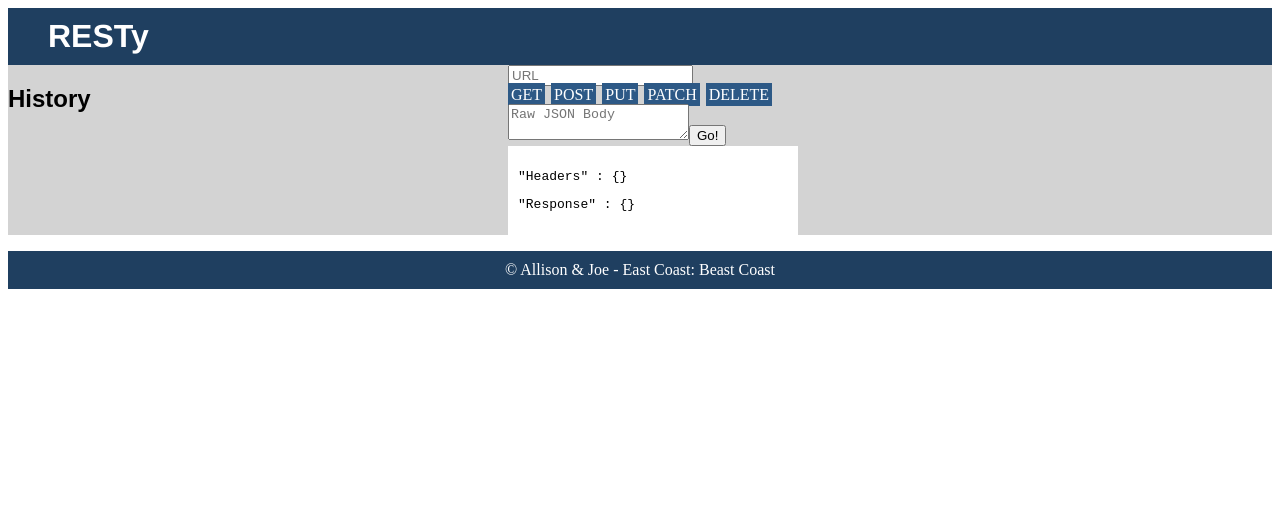
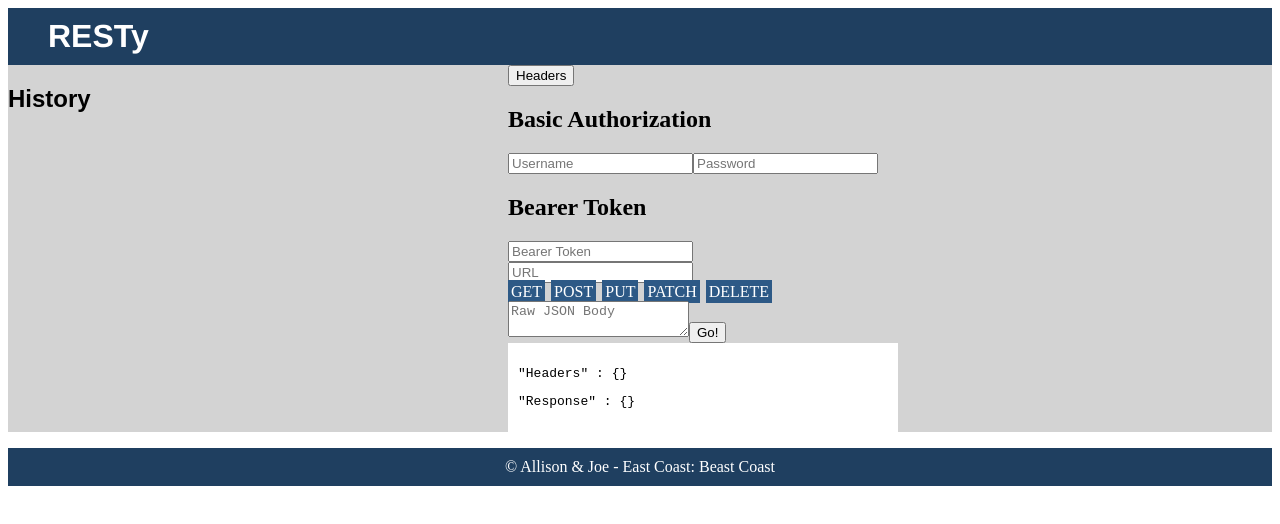
Before and after one commit to allisonbusse-401-advanced-javascript/resty-app, a React app: page / in a window 1280 px wide. Shown: the top 524 px of the page. Built offline with nearby package versions, Linux system fonts and the light colour scheme.

Commit message:
working on headers component

```diff
--- a/src/components/Form.js
+++ b/src/components/Form.js
@@ -38,7 +38,7 @@ Form.propTypes = {
   handleChange: PropTypes.func.isRequired,
   url: PropTypes.string.isRequired,
   method: PropTypes.string.isRequired,
-  body: PropTypes.string.isRequired
+  body: PropTypes.string.isRequired,
 };
 
 export default Form;
--- /dev/null
+++ b/src/components/HeaderForm.js
@@ -0,0 +1,28 @@
+import React from 'react';
+import PropTypes from 'prop-types';
+
+const HeaderForm = ({ handleHeaderSubmit, handleChange, authUsername, authPassword, authToken }) => (
+  <form onSubmit={handleHeaderSubmit}>
+    <button>Headers</button>
+    <div>
+      <h2>Basic Authorization</h2>
+      <input type="text" name="authUsername" placeholder="Username" value={authUsername} onChange={handleChange}></input>
+      <input type="password" name="authPassword" placeholder="Password" value={authPassword} onChange={handleChange}></input>
+    </div>
+    <div>
+      <h2>Bearer Token</h2>
+      <input type="text" name="authToken" placeholder="Bearer Token" value={authToken} onChange={handleChange}></input>
+    </div>
+  </form>
+);
+
+
+HeaderForm.propTypes = {
+  handleHeaderSubmit: PropTypes.func.isRequired,
+  handleChange: PropTypes.func.isRequired,
+  authUsername:  PropTypes.string,
+  authPassword: PropTypes.string,
+  authToken: PropTypes.string,
+};
+
+export default HeaderForm;
--- a/src/components/History.js
+++ b/src/components/History.js
@@ -4,7 +4,7 @@ import PropTypes from 'prop-types';
 import HistoryItem from './HistoryItem';
 import styles from './History.css';
 
-const History = ({ historyItems, onHistoryClick }) => {
+const History = ({ historyItems }) => {
   const historyElements = historyItems.map((history, index) => (
     <li key={`${index}-${history.url}-${history.method}`}>
       <HistoryItem {...history}/>
@@ -14,7 +14,7 @@ const History = ({ historyItems, onHistoryClick }) => {
   return (
     <div className={styles.History}>
       <h2>History</h2>
-      <ul onClick={onHistoryClick}>
+      <ul>
         {historyElements}
       </ul>
     </div>
--- a/src/containers/Resty.js
+++ b/src/containers/Resty.js
@@ -1,10 +1,12 @@
 import React, { Component } from 'react';
 import ResultsDisplay from '../components/ResultsDisplay';
 import Form from '../components/Form';
+import HeaderForm from '../components/HeaderForm';
 import History from '../components/History';
 import { callApi } from '../services/callApi';
 import styles from './Resty.css';
 import store from '../services/store';
+//need to find a way to convert to base 64
 
 export default class Resty extends Component {
 
@@ -21,7 +23,10 @@ export default class Resty extends Component {
     },
     loading: false,
     history: [],
-    storeKey: ''
+    storeKey: '',
+    authUsername: '',
+    authPassword: '',
+    authToken: ''
   }
 
 
@@ -42,11 +47,32 @@ export default class Resty extends Component {
       });
   }
 
+  handleHeaderSubmit = event => {
+    event.preventDefault();
+
+    const authKey = 'Authorization';
+
+    if(this.authToken !== '') {
+      this.setState({ headers: {
+        [authKey]: `Bearer ${this.state.authToken}`
+      }
+      });
+    }
+
+    if(this.authUsername !== '' && this.authPassword !== '') {
+      this.setState({ headers: {
+        //need to find a way to encode into base 64
+        [authKey]: `Basic ${base64.encode(`${this.state.authUsername}:${this.state.authPassword}`)}`
+      }
+      });
+    }
+  }
+
 
 
   historyClick = (event) => {
-    console.log(event)
-    this.setState({ key: target.storekey });
+    console.log(event);
+    this.setState({ key: event.target.storekey });
     const storeObj = store.get(this.state.key);
     this.setState({
       url: storeObj.url,
@@ -74,10 +100,19 @@ export default class Resty extends Component {
       body: this.state.body,
     };
 
+    const headerFormObj = {
+      handleHeaderSubmit: this.handleHeaderSubmit,
+      handleChange: this.handleChange,
+      authUsername:  this.AuthUsername,
+      authPassword: this.AuthPassword,
+      authToken: this.AuthToken,
+    };
+
     return (
       <div className={styles.Resty}>
         <History historyItems={this.state.history}/>
         <div>
+          <HeaderForm {...headerFormObj} />
           <Form {...formObject} />
           <ResultsDisplay
             headers={this.state.results.headers}
```
